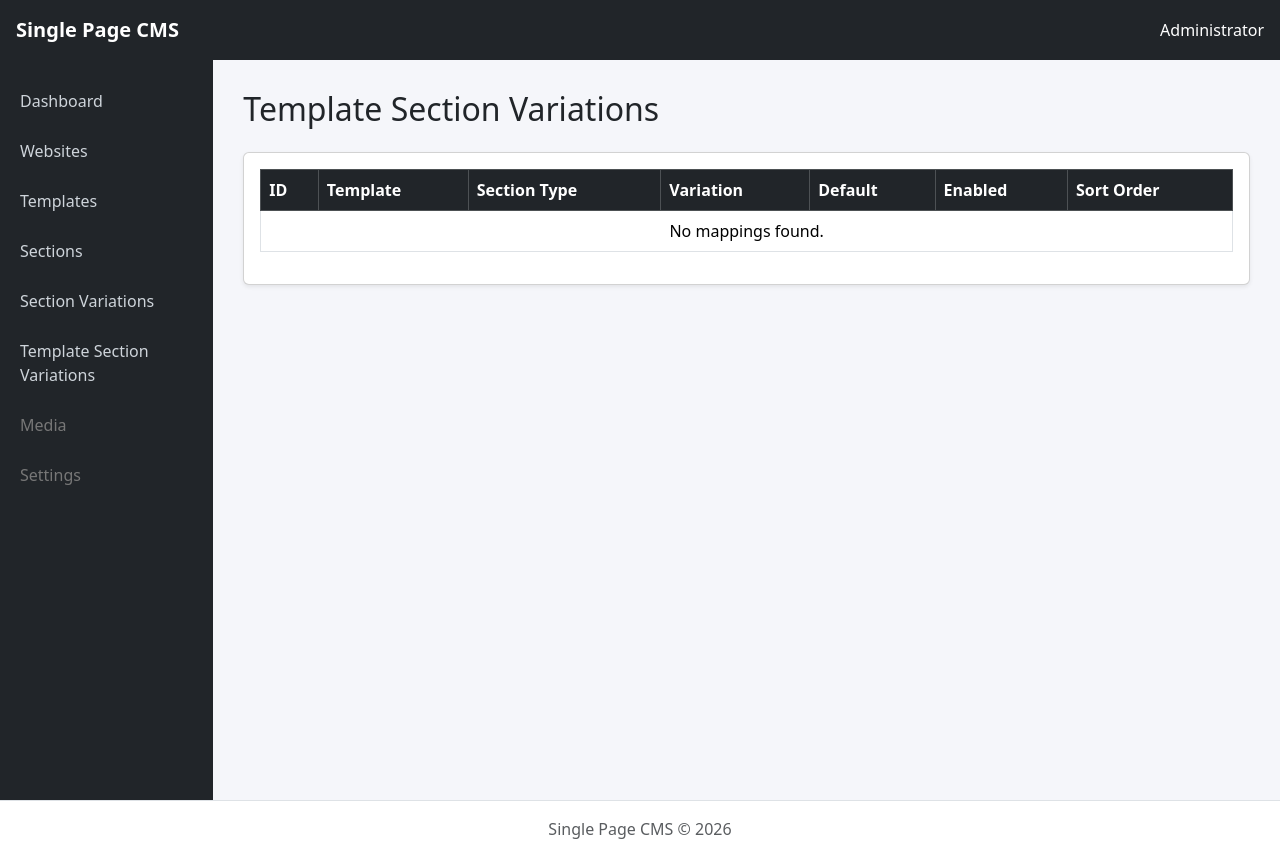
After one commit to TappIndia/single-page-cms-chatgpt, a CodeIgniter 4 app: the page made by app/Views/admin/template_section_variation/index.php in a window 1280 px wide. The commit adds this page. Run offline with PHP 8.4 and a stand-in for CodeIgniter, Linux system fonts and the light colour scheme; the template is opened without the code that fills it, so the values that code supplies are empty; some libraries are stand-ins or nearby versions.

Commit message:
Add template section variation management

```diff
--- a/app/Config/Routes.php
+++ b/app/Config/Routes.php
@@ -17,3 +17,5 @@ $routes->get('admin/templates', 'Admin\Template::index');
 $routes->get('admin/section-types', 'Admin\SectionType::index');
 
 $routes->get('admin/section-variations', 'Admin\SectionVariation::index');
+
+$routes->get('admin/template-section-variations', 'Admin\TemplateSectionVariation::index');
--- a/app/Views/admin/layouts/main.php
+++ b/app/Views/admin/layouts/main.php
@@ -86,6 +86,7 @@
                 <a href="<?= site_url('admin/templates') ?>" class="<?= uri_string() === 'admin/templates' ? 'active' : '' ?>">Templates</a>
                 <a href="<?= site_url('admin/section-types') ?>" class="<?= uri_string() === 'admin/section-types' ? 'active' : '' ?>">Sections</a>
                 <a href="<?= site_url('admin/section-variations') ?>" class="<?= uri_string() === 'admin/section-variations' ? 'active' : '' ?>">Section Variations</a>
+                <a href="<?= site_url('admin/template-section-variations') ?>" class="<?= uri_string() === 'admin/template-section-variations' ? 'active' : '' ?>">Template Section Variations</a>
                 <a href="#" class="disabled">Media</a>
                 <a href="#" class="disabled">Settings</a>
 
--- /dev/null
+++ b/app/Views/admin/template_section_variation/index.php
@@ -0,0 +1,54 @@
+<?= $this->extend('admin/layouts/main') ?>
+
+<?= $this->section('content') ?>
+
+<h2 class="mb-4">Template Section Variations</h2>
+
+<div class="card shadow-sm">
+    <div class="card-body">
+        <div class="table-responsive">
+            <table class="table table-bordered table-hover align-middle">
+                <thead class="table-dark">
+                    <tr>
+                        <th>ID</th>
+                        <th>Template</th>
+                        <th>Section Type</th>
+                        <th>Variation</th>
+                        <th>Default</th>
+                        <th>Enabled</th>
+                        <th>Sort Order</th>
+                    </tr>
+                </thead>
+                <tbody>
+                    <?php if (!empty($mappings)): ?>
+                        <?php foreach ($mappings as $mapping): ?>
+                            <tr>
+                                <td><?= esc($mapping['id']) ?></td>
+                                <td><?= esc($mapping['template_name']) ?></td>
+                                <td><?= esc($mapping['section_type']) ?></td>
+                                <td><?= esc($mapping['variation_name']) ?></td>
+                                <td>
+                                    <?= $mapping['is_default']
+                                        ? '<span class="badge bg-primary">Default</span>'
+                                        : '<span class="badge bg-secondary">No</span>' ?>
+                                </td>
+                                <td>
+                                    <?= $mapping['is_enabled']
+                                        ? '<span class="badge bg-success">Enabled</span>'
+                                        : '<span class="badge bg-danger">Disabled</span>' ?>
+                                </td>
+                                <td><?= esc($mapping['sort_order']) ?></td>
+                            </tr>
+                        <?php endforeach ?>
+                    <?php else: ?>
+                        <tr>
+                            <td colspan="7" class="text-center">No mappings found.</td>
+                        </tr>
+                    <?php endif ?>
+                </tbody>
+            </table>
+        </div>
+    </div>
+</div>
+
+<?= $this->endSection() ?>
```
Also changed, not shown: app/Controllers/Admin/TemplateSectionVariation.php (added, +38 -0 lines).
